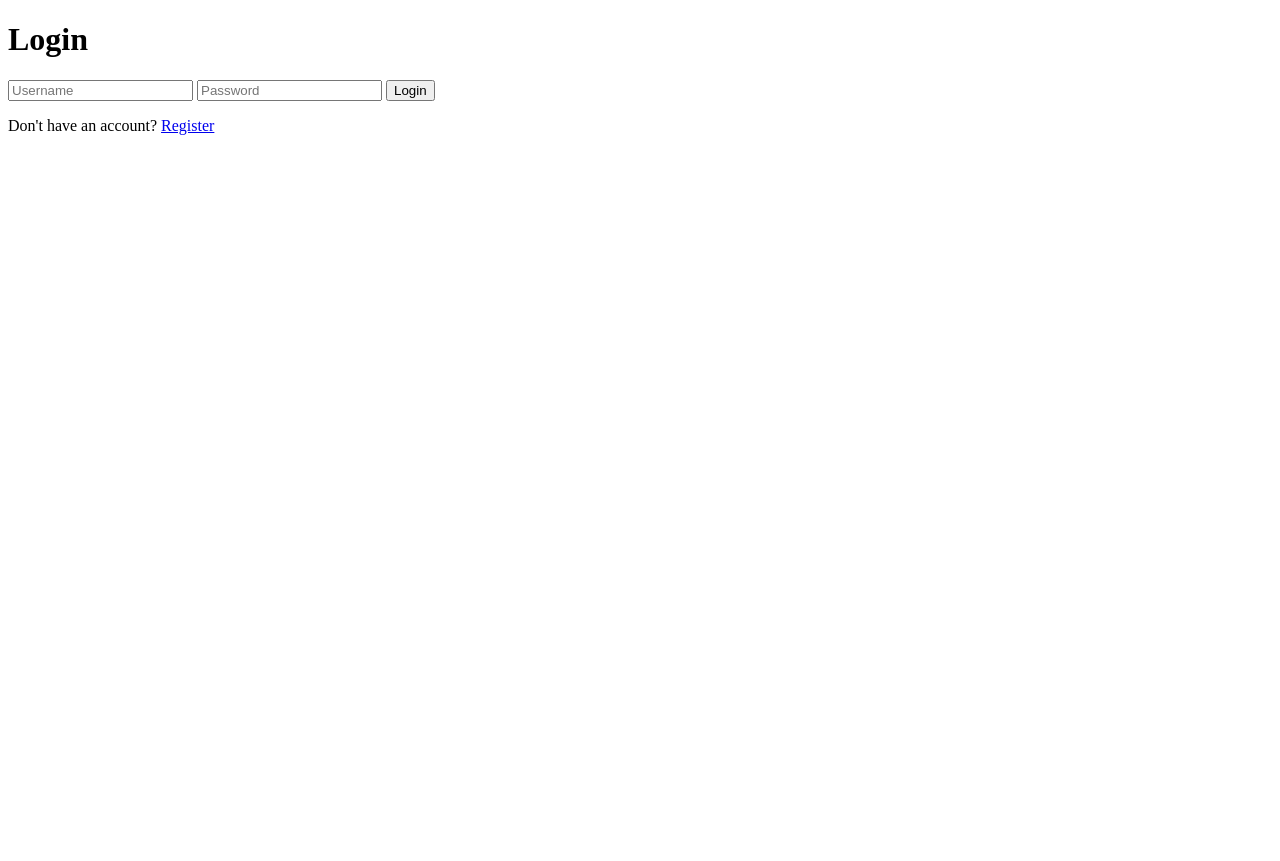
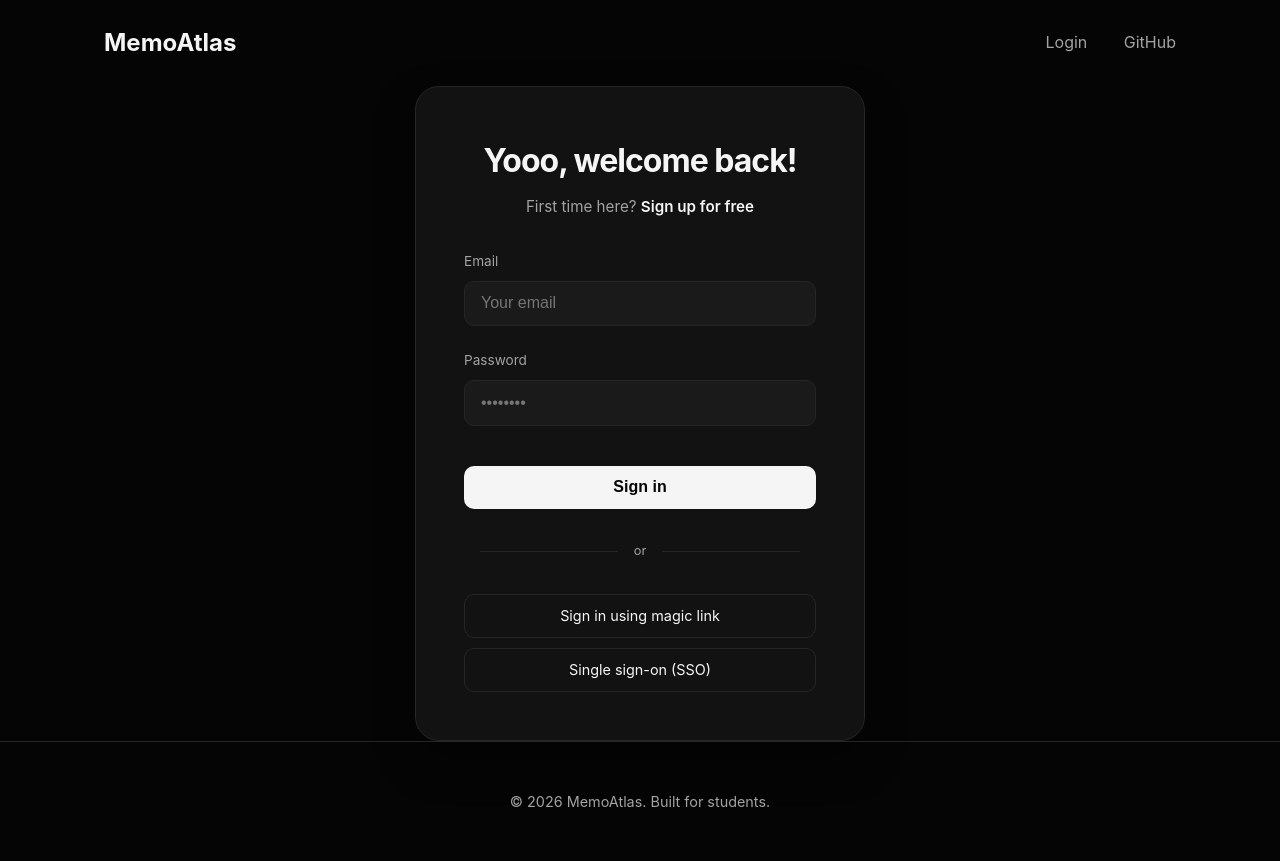
Before and after one commit to Nitikpsn/memoatlas, a Flask app: page /auth/login in a window 1280 px wide. Before the commit the page ends 135 px from the top, so only its background shows below. Run offline with Flask 3, Linux system fonts and the light colour scheme.

Commit message:
Enhance authentication routes and templates with improved login and registration functionality

```diff
--- a/app/routes/auth.py
+++ b/app/routes/auth.py
@@ -1,14 +1,60 @@
-from flask import Blueprint, render_template, redirect, url_for
-from flask_login import logout_user, login_required
+from flask import Blueprint, render_template, redirect, url_for, request, flash
+from flask_login import logout_user, login_required, login_user, current_user
+from ..models.user import User, db
 
 auth = Blueprint('auth', __name__, url_prefix='/auth')
 
-@auth.route('/login')
+@auth.route('/login', methods=['GET', 'POST'])
 def login():
+    if current_user.is_authenticated:
+        return redirect(url_for('main.home'))
+
+    if request.method == 'POST':
+        email = request.form.get('email')
+        password = request.form.get('password')
+
+        user = User.query.filter_by(email=email).first()
+
+        if not user or not user.check_password(password):
+            flash('Invalid email or password.')
+            return redirect(url_for('auth.login'))
+
+        login_user(user)
+        next_page = request.args.get('next')
+        return redirect(next_page or url_for('main.home'))
+
     return render_template('auth/login.html')
 
-@auth.route('/register')
+@auth.route('/register', methods=['GET', 'POST'])
 def register():
+    if current_user.is_authenticated:
+        return redirect(url_for('main.home'))
+
+    if request.method == 'POST':
+        username = request.form.get('username')
+        email = request.form.get('email')
+        password = request.form.get('password')
+
+        if not username or not email or not password:
+            flash('All fields are required.')
+            return redirect(url_for('auth.register'))
+
+        if User.query.filter_by(email=email).first():
+            flash('Email already registered.')
+            return redirect(url_for('auth.register'))
+
+        if User.query.filter_by(username=username).first():
+            flash('Username already taken.')
+            return redirect(url_for('auth.register'))
+
+        user = User(username=username, email=email)
+        user.set_password(password)
+        db.session.add(user)
+        db.session.commit()
+
+        flash('Account created! You can now log in.')
+        return redirect(url_for('auth.login'))
+
     return render_template('auth/register.html')
 
 @auth.route('/logout')
--- a/app/templates/auth/login.html
+++ b/app/templates/auth/login.html
@@ -1,17 +1,143 @@
-<!DOCTYPE html>
-<html lang="en">
-<head>
-    <meta charset="UTF-8">
-    <meta name="viewport" content="width=device-width, initial-scale=1.0">
-    <title>Login - MemoAtlas</title>
-</head>
-<body>
-    <h1>Login</h1>
-    <form method="POST" action="{{ url_for('auth.login') }}">
-        <input type="text" name="username" placeholder="Username" required>
-        <input type="password" name="password" placeholder="Password" required>
-        <button type="submit">Login</button>
-    </form>
-    <p>Don't have an account? <a href="{{ url_for('auth.register') }}">Register</a></p>
-</body>
-</html>
+{% extends "base.html" %}
+
+{% block title %}Login | MemoAtlas{% endblock %}
+
+{% block content %}
+<style>
+    .auth-container {
+        display: flex;
+        justify-content: center;
+        align-items: center;
+        min-height: 80vh;
+        animation: fadeIn 0.6s ease-out;
+    }
+
+    .auth-card {
+        background: var(--card-bg);
+        border: 1px solid var(--border-color);
+        padding: 3rem;
+        border-radius: 24px;
+        width: 100%;
+        max-width: 450px;
+        text-align: center;
+        box-shadow: 0 20px 40px rgba(0,0,0,0.4);
+    }
+
+    .auth-card h2 {
+        font-size: 2rem;
+        margin-bottom: 0.5rem;
+        letter-spacing: -1px;
+    }
+
+    .auth-card p {
+        color: var(--text-muted);
+        margin-bottom: 2rem;
+        font-size: 0.95rem;
+    }
+
+    .auth-card p a {
+        color: var(--text-main);
+        text-decoration: none;
+        font-weight: 600;
+    }
+
+    .form-group {
+        text-align: left;
+        margin-bottom: 1.5rem;
+    }
+
+    .form-group label {
+        display: block;
+        margin-bottom: 0.5rem;
+        font-size: 0.85rem;
+        color: var(--text-muted);
+    }
+
+    .form-group input {
+        width: 100%;
+        padding: 0.8rem 1rem;
+        background: #1a1a1a;
+        border: 1px solid var(--border-color);
+        border-radius: 10px;
+        color: var(--text-main);
+        font-size: 1rem;
+        transition: border-color 0.2s;
+    }
+
+    .form-group input:focus {
+        outline: none;
+        border-color: var(--accent);
+    }
+
+    .btn-auth {
+        width: 100%;
+        background: var(--text-main);
+        color: var(--bg-color);
+        padding: 0.8rem;
+        border-radius: 10px;
+        border: none;
+        font-weight: 700;
+        font-size: 1rem;
+        cursor: pointer;
+        transition: transform 0.2s, opacity 0.2s;
+        margin-top: 1rem;
+    }
+
+    .btn-auth:hover {
+        opacity: 0.9;
+        transform: translateY(-1px);
+    }
+
+    .divider {
+        margin: 2rem 0;
+        display: flex;
+        align-items: center;
+        color: var(--text-muted);
+        font-size: 0.8rem;
+    }
+
+    .divider::before, .divider::after {
+        content: "";
+        flex: 1;
+        height: 1px;
+        background: var(--border-color);
+        margin: 0 1rem;
+    }
+
+    @keyframes fadeIn {
+        from { opacity: 0; transform: translateY(20px); }
+        to { opacity: 1; transform: translateY(0); }
+    }
+</style>
+
+<div class="auth-container">
+    <div class="auth-card">
+        <h2>Yooo, welcome back!</h2>
+        <p>First time here? <a href="{{ url_for('auth.register') }}">Sign up for free</a></p>
+
+        <form method="POST" action="{{ url_for('auth.login') }}">
+            <div class="form-group">
+                <label for="email">Email</label>
+                <input type="email" id="email" name="email" placeholder="Your email" required>
+            </div>
+            <div class="form-group">
+                <label for="password">Password</label>
+                <input type="password" id="password" name="password" placeholder="••••••••" required>
+            </div>
+
+            <button type="submit" class="btn-auth">Sign in</button>
+        </form>
+
+        <div class="divider">or</div>
+
+        <div style="display: flex; flex-direction: column; gap: 10px;">
+            <a href="#" class="btn" style="background: transparent; border: 1px solid var(--border-color); padding: 0.6rem; font-size: 0.9rem; border-radius: 10px; color: var(--text-main); text-decoration: none;">
+                Sign in using magic link
+            </a>
+            <a href="#" class="btn" style="background: transparent; border: 1px solid var(--border-color); padding: 0.6rem; font-size: 0.9rem; border-radius: 10px; color: var(--text-main); text-decoration: none;">
+                Single sign-on (SSO)
+            </a>
+        </div>
+    </div>
+</div>
+{% endblock %}
```
